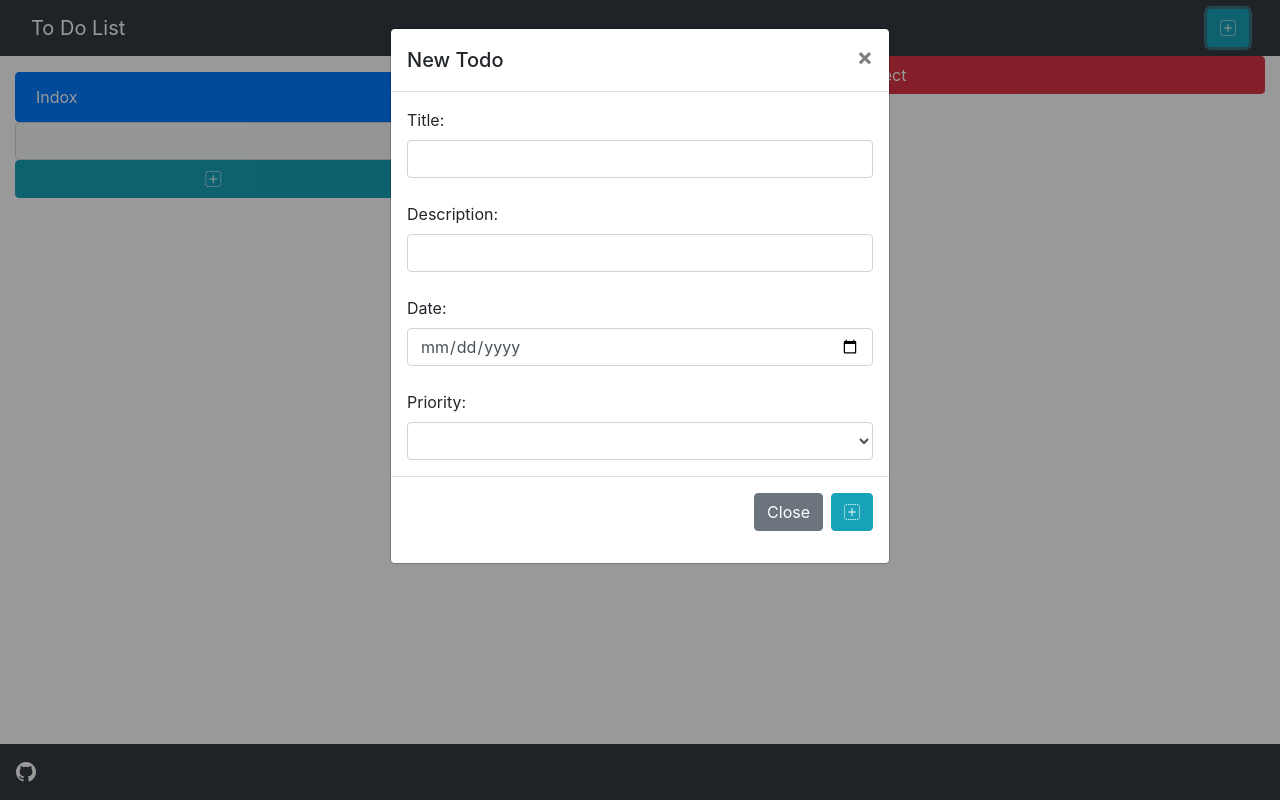
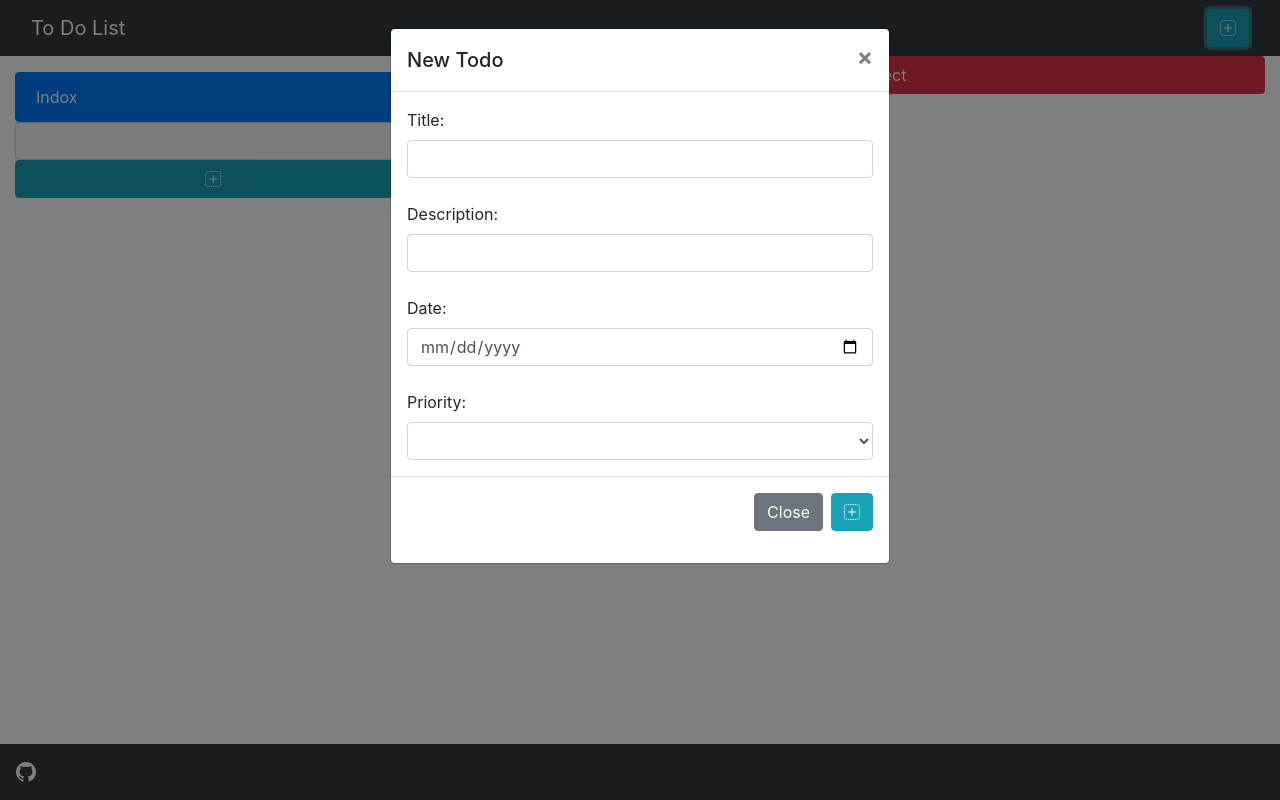
Before and after one commit to antoniomelena/bootstrap-todo, a plain HTML site: page index.html in a window 1280 px wide. Both pictures are taken after a click on the button 1228 px from the left and 28 px from the top of the page. Drawn offline with nearby package versions, Linux system fonts and the light colour scheme.

Commit message:
Initial dist subtree commit

```diff
--- a/style.css
+++ b/style.css
@@ -1,5 +1,5 @@
 .modal {
-  background-color: rgba(0, 0, 0, .4);
+  background-color: rgba(0, 0, 0, .5);
 }
 
 .border-danger,
```
